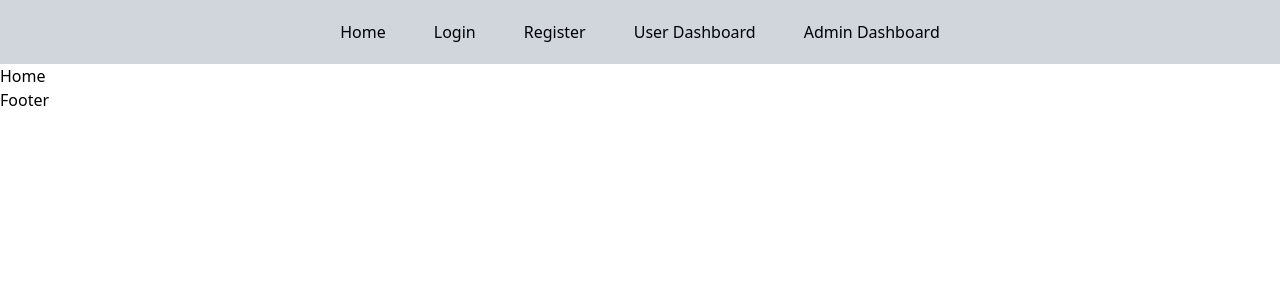
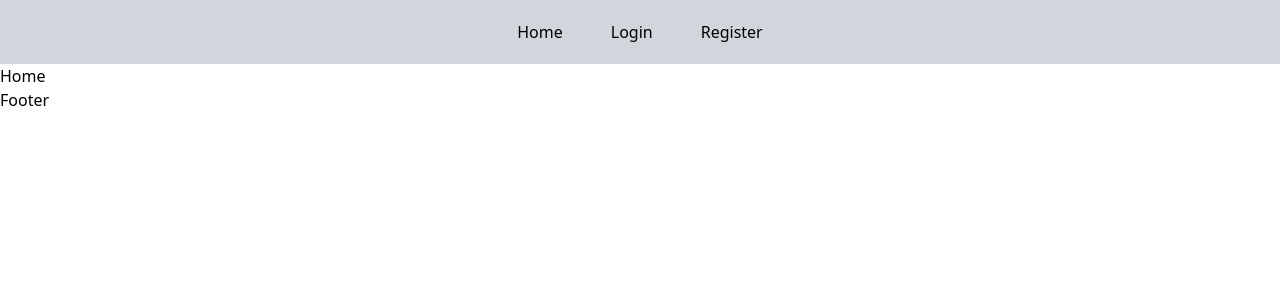
Before and after one commit to KaranRathod2003/Taskify, a React (Vite) app in the folder frontend/: page / in a window 1280 px wide. Shown: the top 300 px of the page. Built offline with nearby package versions, Linux system fonts and the light colour scheme.

Commit message:
feat : conditional rendering of User and admin dashboard

```diff
--- a/frontend/src/components/Navbar.jsx
+++ b/frontend/src/components/Navbar.jsx
@@ -1,15 +1,27 @@
 import React from 'react'
 import { Link } from 'react-router-dom'
+import useAuth from '../context/AuthContext'
 
 const Navbar = () => {
+    const {isLoggedIn, user} = useAuth();
     return (
         <nav className='max-w-screen h-16 bg-gray-300'>
             <ul className='flex items-center justify-center gap-12 h-full'>
                 <li><Link to="/">Home</Link></li>
-                <li><Link to="/login">Login</Link></li>
-                <li><Link to="/register">Register</Link></li>
+                {!isLoggedIn && (          <>
+            <li><Link to="/login">Login</Link></li>
+            <li><Link to="/register">Register</Link></li>
+          </>)}
+          {
+            isLoggedIn && (
+                <>
                 <li><Link to="/dashboard">User Dashboard</Link></li>
-                <li><Link to="/admindashboard">Admin Dashboard</Link></li>
+                {user?.role === "admin" && (<li><Link to="/admindashboard">Admin Dashboard</Link></li>)}
+                </>
+            )
+          }
+
+
             </ul>
         </nav>
     )
```
